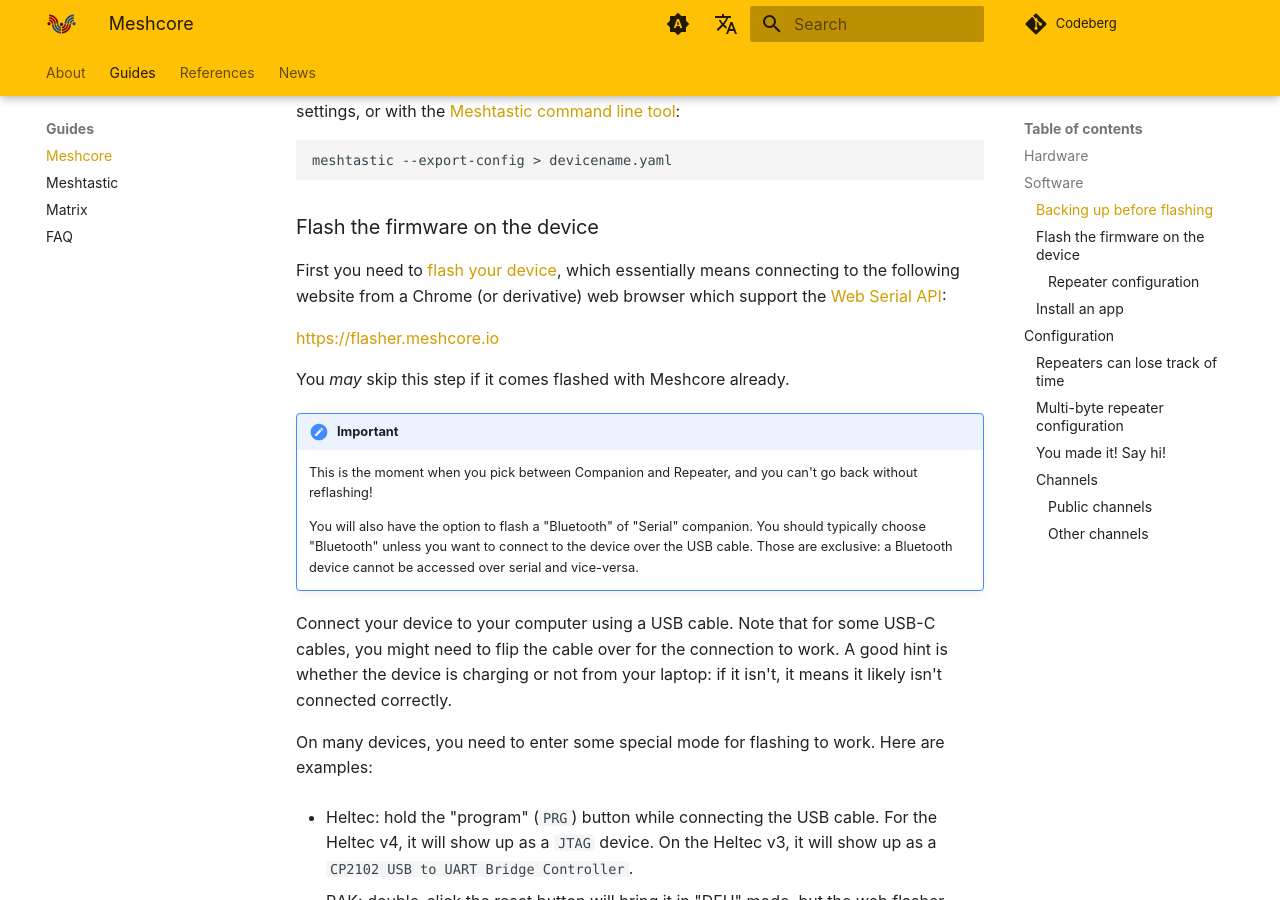
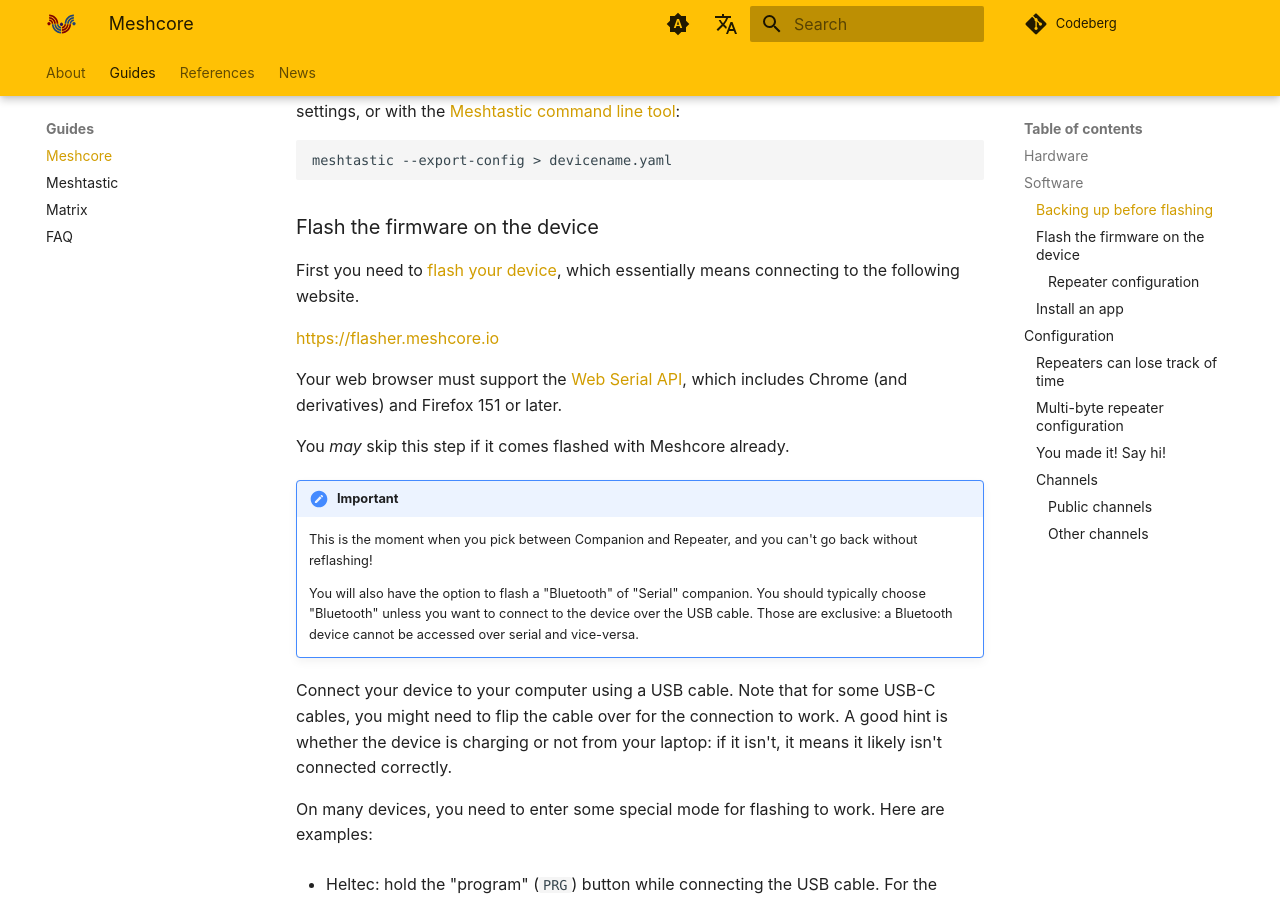
Before and after one commit to ReseauLibre/lora.reseaulibre.ca, an MkDocs documentation site: the page built from docs/guides/meshcore.md, in a window 1280 px wide and 900 px high, scrolled down 1394 px. Built offline with MkDocs 1.6.1 and Material for MkDocs 9.7.7, drawn with Linux system fonts in a browser that asks for light colours; plug-ins that fetch from the network failed and are left out; comment, search, counter and statistics services are not loaded.

Commit message:
firefox now supports webserial!

```diff
--- a/docs/guides/meshcore.md
+++ b/docs/guides/meshcore.md
@@ -71,10 +71,12 @@
 ### Flash the firmware on the device
 
 First you need to [flash your device](https://flasher.meshcore.io), which essentially means
-connecting to the following website from a Chrome (or derivative) web
-browser which support the [Web Serial API](https://developer.mozilla.org/en-US/docs/Web/API/Web_Serial_API#browser_compatibility):
+connecting to the following website.
 
 <https://flasher.meshcore.io>
+
+Your web browser must support the [Web Serial API](https://developer.mozilla.org/en-US/docs/Web/API/Web_Serial_API#browser_compatibility), which includes
+Chrome (and derivatives) and Firefox 151 or later.
 
 You *may* skip this step if it comes flashed with Meshcore already.
 
```
